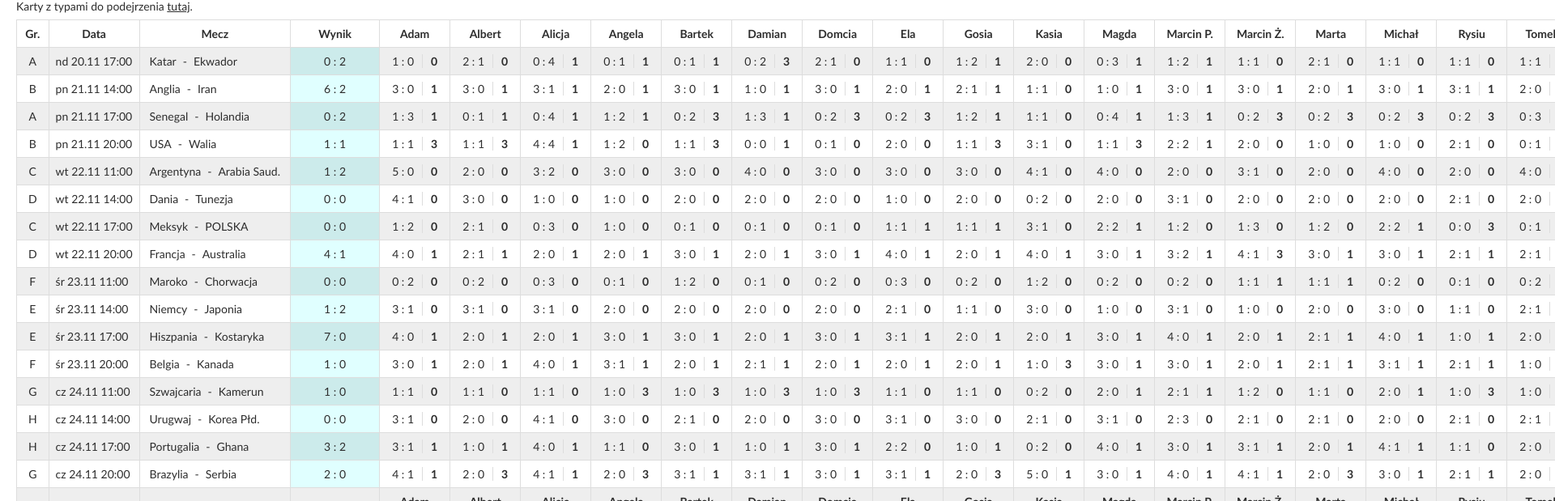
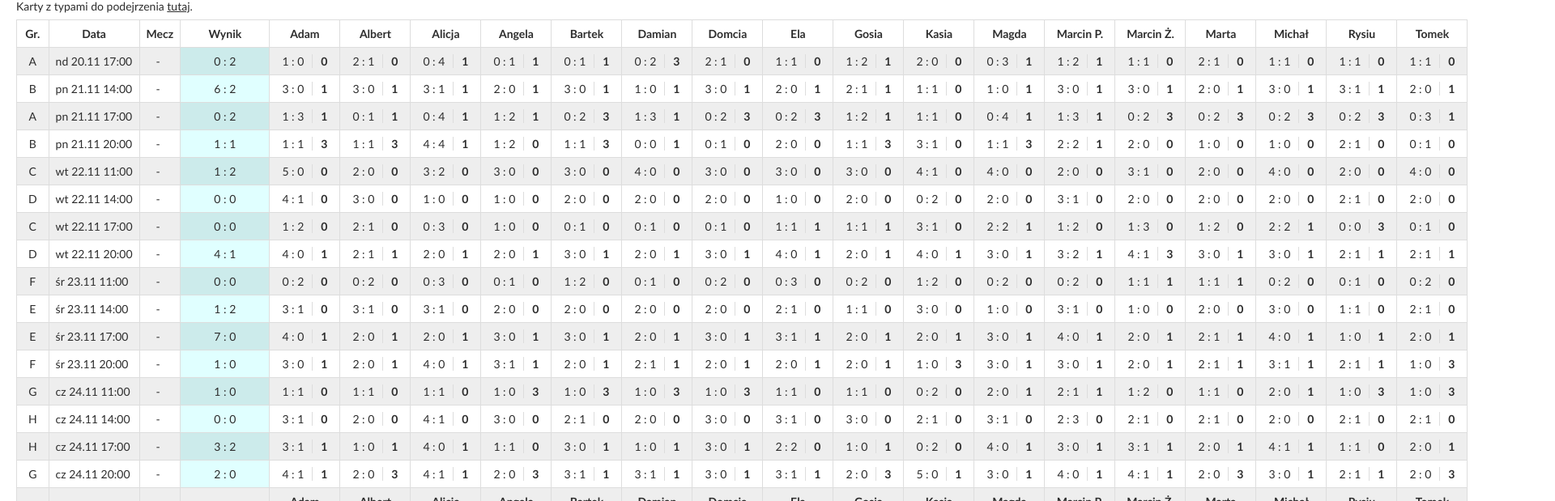
Before and after one commit to bartekstrach/2024, a React (Vite) app: page / in a window 1280 px wide. Shown: the part 797-1416 px from the top of the page at 81% size, 1920 px wide, since content can reach past the window. Built offline with nearby package versions, Linux system fonts and the light colour scheme.

Commit message:
chore: update teams

```diff
--- a/src/enums/teams.ts
+++ b/src/enums/teams.ts
@@ -1,35 +1,27 @@
 export enum TEAM {
-    ARGENTINA = "Argentyna",
-    AUSTRALIA = "Australia",
-    BELGIUM = "Belgia",
-    BRAZIL = "Brazylia",
-    CAMEROON = "Kamerun",
-    CANADA = "Kanada",
-    COSTA_RICA = "Kostaryka",
-    CROATIA = "Chorwacja",
-    DENMARK = "Dania",
-    ECUADOR = "Ekwador",
-    ENGLAND = "Anglia",
-    FRANCE = "Francja",
-    GERMANY = "Niemcy",
-    GHANA = "Ghana",
-    IRAN = "Iran",
-    JAPAN = "Japonia",
-    MEXICO = "Meksyk",
-    MOROCCO = "Maroko",
-    NETHERLANDS = "Holandia",
-    POLAND = "POLSKA",
-    PORTUGAL = "Portugalia",
-    QATAR = "Katar",
-    SAUDI_ARABIA = "Arabia Saud.",
-    SENEGAL = "Senegal",
-    SERBIA = "Serbia",
-    SOUTH_KOREA = "Korea Płd.",
-    SPAIN = "Hiszpania",
-    SWITZERLAND = "Szwajcaria",
-    TUNISIA = "Tunezja",
-    UNITED_STATES = "USA",
-    URUGUAY = "Urugwaj",
-    WALES = "Walia",
+    ALB = "Albania",
+    AUT = "Austria",
+    BEL = "Belgia",
+    CHE = "Szwajcaria",
+    CZE = "Czechy",
+    DEU = "Niemcy",
+    DNK = "Dania",
+    ENG = "Anglia",
+    ESP = "Hiszpania",
+    FRA = "Francja",
+    GEO = "Gruzja",
+    HRV = "Chorwacja",
+    HUN = "Węgry",
+    ITA = "Włochy",
+    NLD = "Holandia",
+    POL = "Polska",
+    POR = "Portugalia",
+    ROU = "Rumunia",
+    SCO = "Szkocja",
+    SRB = "Serbia",
+    SVK = "Słowacja",
+    SVN = "Słowenia",
+    TUR = "Turcja",
+    UKR = "Ukraina",
     TBD = "-"
 }
```
